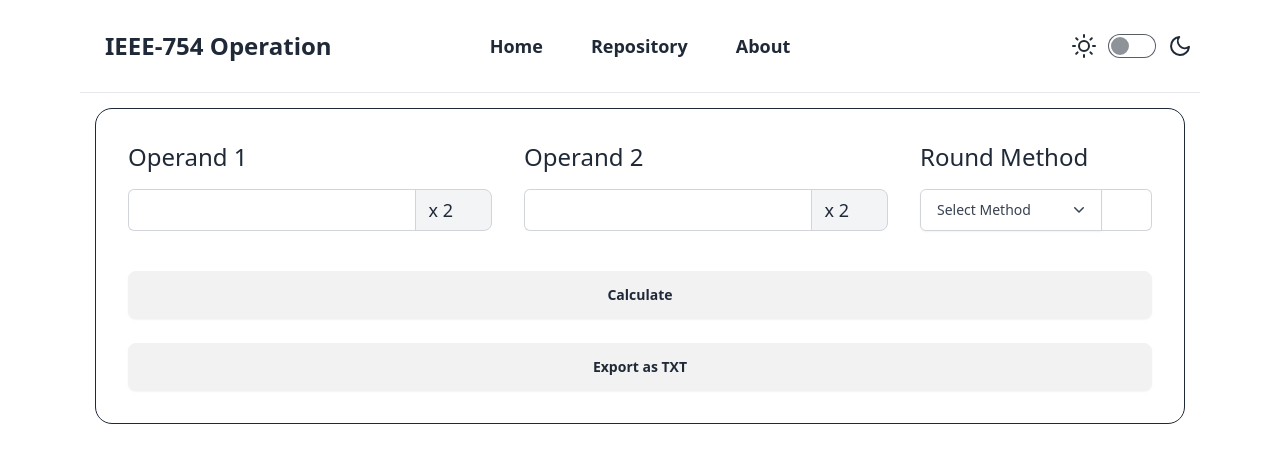
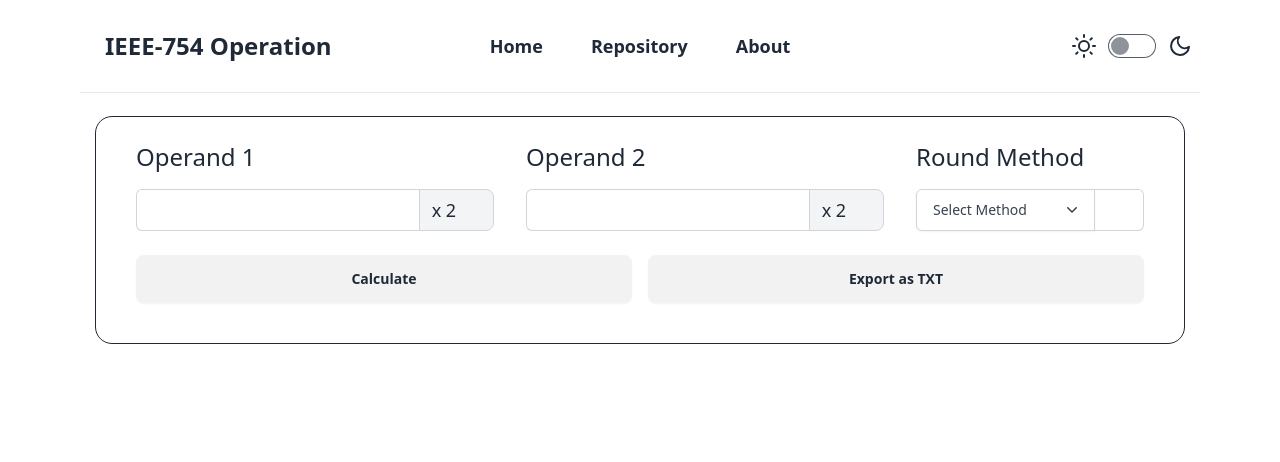
Before and after one commit to airemcs/ieee-754, a React (Vite) app: page / in a window 1280 px wide. Shown: the top 462 px of the page. Built offline with nearby package versions, Linux system fonts and the light colour scheme.

Commit message:
Revise Rounding Methods

```diff
--- a/src/components/Card.jsx
+++ b/src/components/Card.jsx
@@ -17,13 +17,13 @@ export default function Card() {
 
   return (
   <>
-  <div className="flex justify-center lg:p-4">
+  <div className="flex justify-center lg:p-4 mt-2">
   <div className="card bg-base-100 w-full lg:outline lg:outline-1">
-  <div className="card-body">
+  <div className="card-body lg:pb-10 lg:px-10 lg:pt-6">
 
   <div className="lg:grid lg:grid-cols-8 lg:gap-8 lg:mb-4">
 
-    <div className="w-full mb-2 lg:mb-4 col-span-3 mb-4 lg:mb-0">
+    <div className="w-full mb-2 lg:mb-0 col-span-3 mb-4 lg:mb-0">
       <label htmlFor="" className="block text-xl lg:text-2xl font-medium mb-2 lg:mb-4">Operand 1</label>
       <div className="join w-full">
         <input id="" name="" type="text" placeholder=""
@@ -33,7 +33,7 @@ export default function Card() {
       </div>
     </div>
 
-    <div className="w-full mb-2 lg:mb-4 col-span-3 mb-4 lg:mb-0">
+    <div className="w-full mb-2 lg:mb-0 col-span-3 mb-4 lg:mb-0">
       <label htmlFor="" className="block text-xl lg:text-2xl font-medium mb-2 lg:mb-4">Operand 2</label>
       <div className="join w-full">
         <input id="" name="" type="text" placeholder=""
@@ -43,7 +43,7 @@ export default function Card() {
       </div>
     </div>
 
-    <div className="w-full mb-4 lg:mb-0 col-span-2">
+    <div className="w-full mb-2 lg:mb-0 col-span-2">
 
       <label htmlFor="" className="block text-xl lg:text-2xl font-medium mb-2 lg:mb-4">Round Method</label>
 
@@ -91,8 +91,11 @@ export default function Card() {
 
   </div>
 
-  <button className="btn mb-4">Calculate</button>
-  <button className="btn">Export as TXT</button>
+  <div className="flex justify-center space-x-4">
+    <button className="btn flex-1">Calculate</button>
+    <button className="btn flex-1">Export as TXT</button>
+  </div>
+
 
   </div>
   </div>
```
